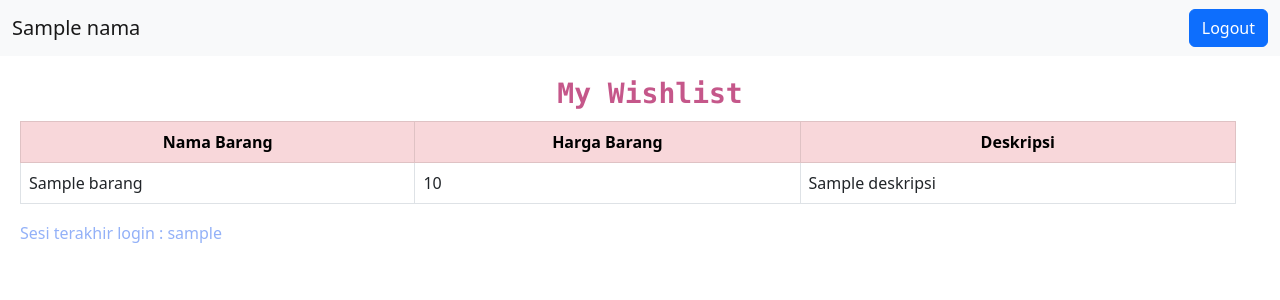
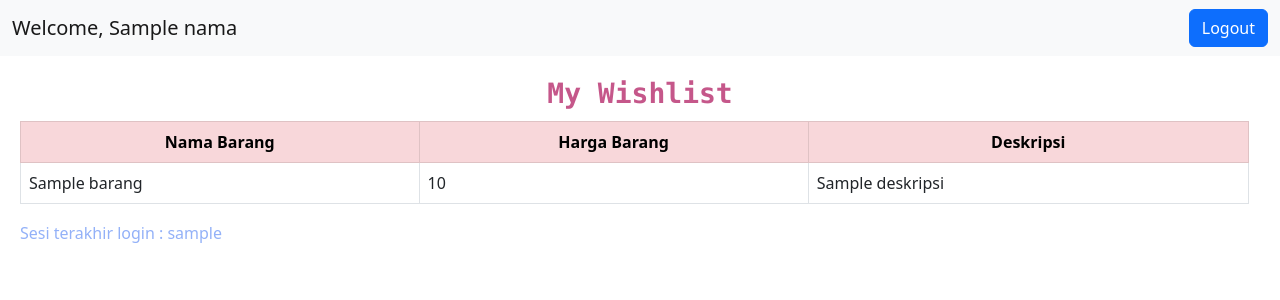
Before and after one commit to devinahana/Lab1, a Django app: template wishlist/templates/wishlist.html in a window 1280 px wide. Shown: the top 300 px of the page. Run offline with Django 3.2, Linux system fonts and the light colour scheme; the template is opened without the code that fills it: most values are stand-ins (such as "Sample title", 1, 10 or a date in 2020).

Commit message:
Fix table width

```diff
--- a/templates/base.html
+++ b/templates/base.html
@@ -3,11 +3,11 @@
 <html lang="en">
 
 <head>
-  {% block meta %}
   <meta charset="UTF-8">
   <meta name="viewport" content="width=device-width, initial-scale=1.0">
   <link rel="stylesheet" href="{% static 'css/style.css' %}">
   <link href="https://cdn.jsdelivr.net/npm/bootstrap@5.2.1/dist/css/bootstrap.min.css" rel="stylesheet" integrity="sha384-iYQeCzEYFbKjA/T2uDLTpkwGzCiq6soy8tYaI1GyVh/UjpbCx/TYkiZhlZB6+fzT" crossorigin="anonymous">
+  {% block meta %}
   {% endblock meta %}
 </head>
 
--- a/wishlist/templates/wishlist.html
+++ b/wishlist/templates/wishlist.html
@@ -5,7 +5,7 @@
 <header style="padding-bottom: 70px">
     <nav class="navbar navbar-expand-lg bg-light fixed-top">
         <div class="container-fluid">
-          <a class="navbar-brand" href="#main-table">{{nama}}</a>
+          <a class="navbar-brand" href="#main-table">Welcome, {{nama}}</a>
           <button class="navbar-toggler navbar-toggler-right" type="button" data-bs-toggle="collapse" data-bs-target="#navbarNav" aria-controls="navbarNav" aria-expanded="false" aria-label="Toggle navigation">
             <span class="navbar-toggler-icon"></span>
           </button>
@@ -22,8 +22,8 @@
 </header>
 
 <main>
-    <h3 style="margin-top:7px; margin-left:20px; color:rgb(197, 87, 138)" class="font-monospace fw-semibold text-center">My Wishlist</h3>
-    <table id="main-table" style="margin:10px 0px 20px 20px; width:95%;"  class="table table-bordered">
+    <h3 style="margin-top:7px; color:rgb(197, 87, 138)" class="font-monospace fw-semibold text-center">My Wishlist</h3>
+    <table id="main-table" style="margin:10px 0px 20px 20px; width:96%;"  class="table table-bordered">
         <tr style="text-align:center" class="table-danger">
             <th>Nama Barang</th>
             <th>Harga Barang</th>
```
